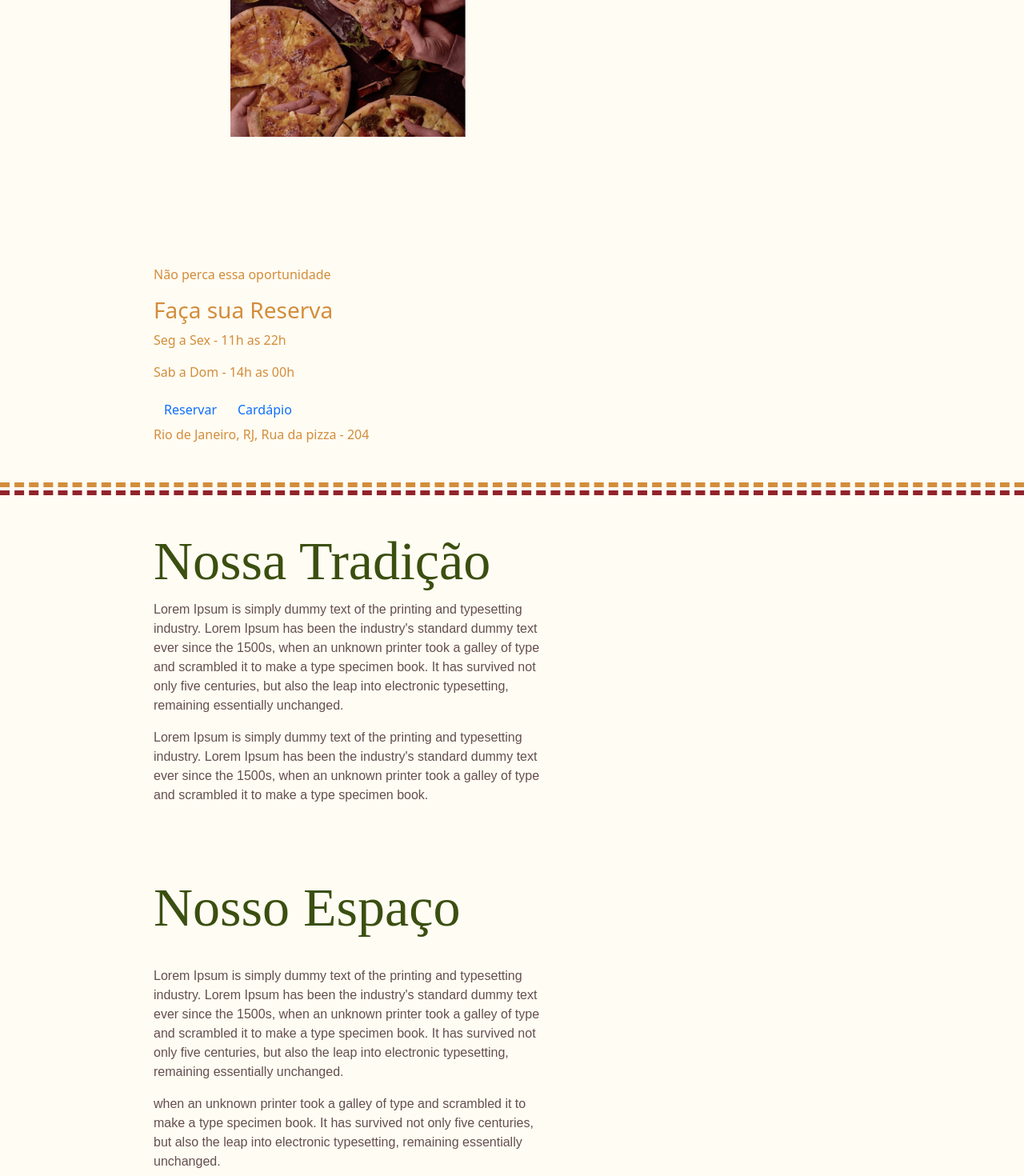
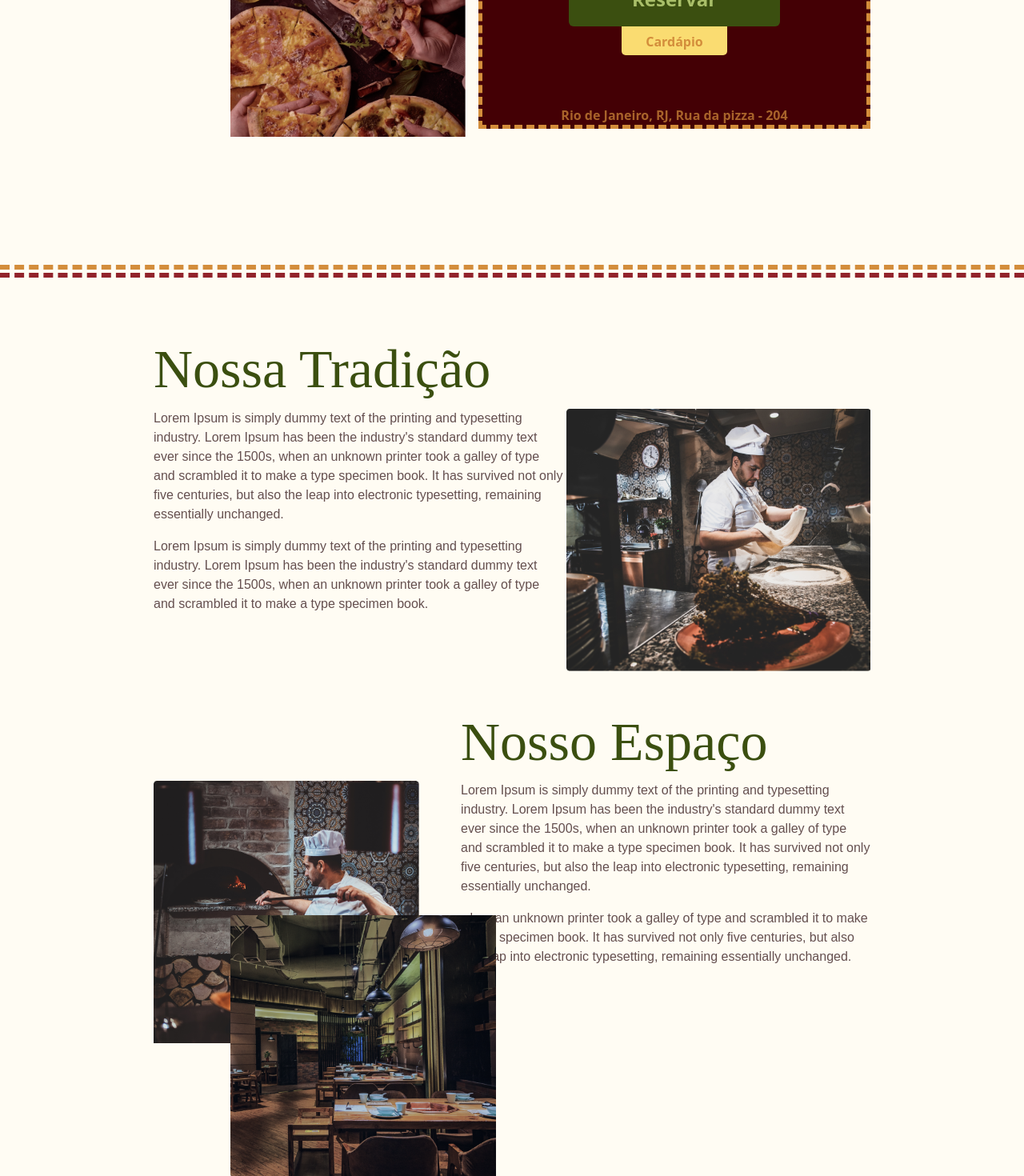
Before and after one commit to Yancap/pizzaria-react, a React (Create React App) app: page / in a window 1280 px wide. Shown: the part 2840-4310 px from the top of the page at 80% size. Built offline with nearby package versions, Linux system fonts and the light colour scheme; a web font is replaced by a local one.

Commit message:
finalização da pagina home

```diff
--- a/src/css/App.css
+++ b/src/css/App.css
@@ -12,6 +12,7 @@ html{
     --bs-warning-rgb: 250, 220, 113;
     --bs-btn-border-radius: 1px;
     --bs-green-rgb: 59, 79, 16;
+    --bs-green-ligth-rgb:169, 191, 105;
     --bs-red-rgb:146, 35, 43;
 }
 
@@ -90,10 +91,12 @@ a{
     color: rgb(var(--bs-secondary-rgb));
 }
 .descriptions{
-    width: 55%;
+    width: 40vw;
 }
 
-.pizza, .massa, .drink, .sobremesa, .slider-item-1, .slider-item-2, .slider-item-3, .img-pizza-rodizio, .img-garcom-rodizio{
+.pizza, .massa, .drink, .sobremesa, .slider-item-1, .slider-item-2, .slider-item-3,
+.img-pizza-rodizio, .img-garcom-rodizio, .img-tradicao, .img-espaco-1, .img-espaco-2
+{
     background-repeat: no-repeat;
     background-size: cover;
 }
--- a/src/pages/home/css/Home.css
+++ b/src/pages/home/css/Home.css
@@ -124,3 +124,81 @@
    left: 6rem;
    bottom: 10rem;
 }
+
+.invite{
+    background-color: #440005;
+    border: 5px dashed rgb(var(--bs-primary-rgb));
+    width: 490px;
+    height: 578px;
+}
+
+.invite h3{
+    font-size: 2.25rem;
+}
+.invite p{
+    color: rgb(var(--bs-green-ligth-rgb));
+    font-weight: 400;
+    margin: 0;
+}
+.invite .btn-reserva, .invite .btn-cardapio{
+    transition: 0.2s ease-in;
+}
+
+.invite .btn-reserva{
+    background-color: rgb(var(--bs-green-rgb));
+
+    height: 4.25rem;
+    width: 16.5rem;
+}
+.invite .btn-reserva:hover{
+    transform: scale(1.05);
+    transition: 0.2s ease-in;
+    background-color: rgb(var(--bs-green-rgb));
+}
+.invite .anchor-reserva{
+    font-size: 1.5rem;
+    font-weight: 700;
+    color: rgb(var(--bs-green-ligth-rgb));
+}
+.invite footer p{
+    opacity: 0.7;
+    font-weight: 600;
+}
+.invite .btn-cardapio{
+    border-radius: 0px 0px 5px 5px;
+    background-color: rgb(var(--bs-warning-rgb));
+    height: 2.25rem;
+    width: 8.25rem;
+}
+.invite .btn-cardapio:hover{
+    transform: scale(1.05);
+    transition: 0.2s ease-in;
+    background-color: rgb(var(--bs-warning-rgb));
+}
+
+.invite .anchor-cardapio{
+    font-size: 1rem;
+    font-weight: 700;
+
+}
+
+
+/* --------------- TRADIÇÂO --------------- */
+#section-tradition{
+    margin-top: 5rem;
+}
+.img-tradicao{
+    background-image: url('images/chef1-tradicao.png');
+    width: 23.75rem;
+    height: 20.5rem;
+}
+.img-espaco-1{
+    background-image: url('images/espaco-tradicao.png');
+    width: 20.75rem;
+    height: 20.5rem;
+}
+.img-espaco-2{
+    background-image: url('images/chef2-tradicao.png');
+    width: 20.75rem;
+    height: 20.5rem;
+}
--- a/src/pages/home/rodizio/Invite.js
+++ b/src/pages/home/rodizio/Invite.js
@@ -3,23 +3,27 @@ import { Btn } from '../../../components/assets/Btn'
 import { TitleH3 } from '../../../components/assets/TitleH3'
 
 export const Invite = () => {
-  return (<>
-    <div>
-        <div>
-            <p>Não perca essa oportunidade</p>
+  return (
+  <div className=''>
+    <div className='position-relative d-flex flex-column justify-content-evenly align-items-center invite'>
+        <div className='text-center'>
+            <p style={{fontSize: '14px'}}>Não perca essa oportunidade</p>
+            <TitleH3 name="Faça sua Reserva" className='text-display'/>
         </div>
-        <TitleH3 name="Faça sua Reserva"/>
-        <div>
+
+        <div style={{fontSize: '14px'}}>
             <p>Seg a Sex - 11h as 22h </p>
             <p>Sab a Dom - 14h as 00h</p>
         </div>
-        <Btn name="Reservar" link="#"/>
-        <Btn name="Cardápio" link="#"/>
+        <div className='d-flex flex-column align-items-center'>
+            <Btn name="Reservar" link="#" classBtn='btn-reserva d-flex justify-content-center align-items-center'classAnchor='anchor-reserva'/>
+            <Btn name="Cardápio" link="#"classBtn='btn-cardapio' classAnchor='anchor-cardapio text-primary'/>
+        </div>
+        <footer className='position-absolute bottom-0'>
+          <p className=' text-primary'> Rio de Janeiro, RJ, Rua da pizza - 204 </p>
+      </footer>
+    </div>
 
-    </div>
-    <footer>
-        <p> Rio de Janeiro, RJ, Rua da pizza - 204 </p>
-    </footer>
-    </>
+  </div>
   )
 }
--- a/src/pages/home/rodizio/Rodizio.js
+++ b/src/pages/home/rodizio/Rodizio.js
@@ -6,13 +6,13 @@ import { Invite } from './Invite'
 
 export const Rodizio = () => {
   return (
-    <section id="section-rodizio" className='my-5'>
+    <section id="section-rodizio" className='mt-5'>
         <TitleH2 name="Rodizio" className="title title-green mt-5"/>
         <Paragraph p="Lorem Ipsum is simply dummy text of the printing and
         typesetting industry. Lorem Ipsum has been the industry's standard dummy
         text ever since the 1500s"
         className='text-display paragraph descriptions'/>
-        <div>
+        <div className='d-flex justify-content-between'>
             <Images className=''>
                 <div  className='img-garcom-rodizio  position-relative'/>
                 <div className='img-pizza-rodizio position-relative'/>
--- a/src/pages/home/tradition/Tradition.js
+++ b/src/pages/home/tradition/Tradition.js
@@ -7,11 +7,11 @@ import { Images } from '../assets/Images'
 
 export const Tradition = () => {
   return (
-    <section id="section-tradition" className='my-5'>
+    <section id="section-tradition" >
 
-        <div>
+        <div className='mt-5'>
             <TitleH2 name="Nossa Tradição" className="title title-green mt-5"/>
-            <div>
+            <div className='d-flex justify-content-between'>
                 <div>
                    <Paragraph p="Lorem Ipsum is simply dummy text of the printing and typesetting industry.
                     Lorem Ipsum has been the industry's standard dummy text ever since the 1500s, when an unknown printer took a galley of type and scrambled it to make a type specimen book.
@@ -23,16 +23,19 @@ export const Tradition = () => {
                 </div>
 
                 <div>
-                    <img src="" alt="" srcset="" />
+                    <div className='img-tradicao'></div>
                 </div>
             </div>
         </div>
-        <div>
-            <TitleH2 name="Nosso Espaço" className="title title-green mt-5"/>
-            <div>
+        <div className='d-flex flex-column'>
+            <div className=' align-self-end' style={{width: '40vw'}}>
+                <TitleH2 name="Nosso Espaço" className="title title-green mt-5"/>
+            </div>
+
+            <div className='d-flex justify-content-between'>
                 <Images>
-                    <img src="" alt="" srcset="" />
-                    <img src="" alt="" srcset="" />
+                    <div className='img-espaco-2 position-relative'></div>
+                    <div className='img-espaco-1 position-relative'></div>
                 </Images>
                 <div>
                     <Paragraph p="Lorem Ipsum is simply dummy text of the printing and typesetting industry.
```
